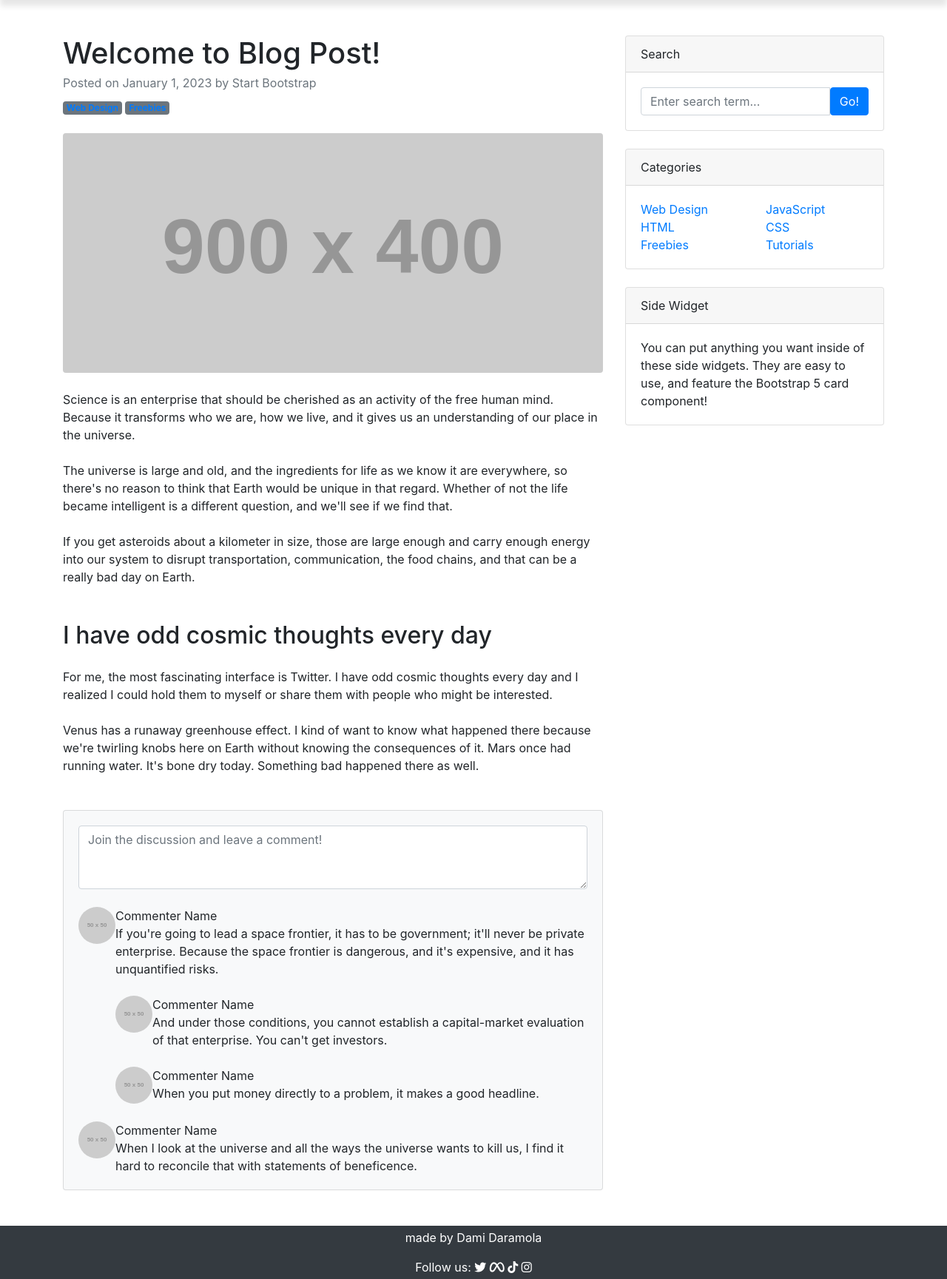
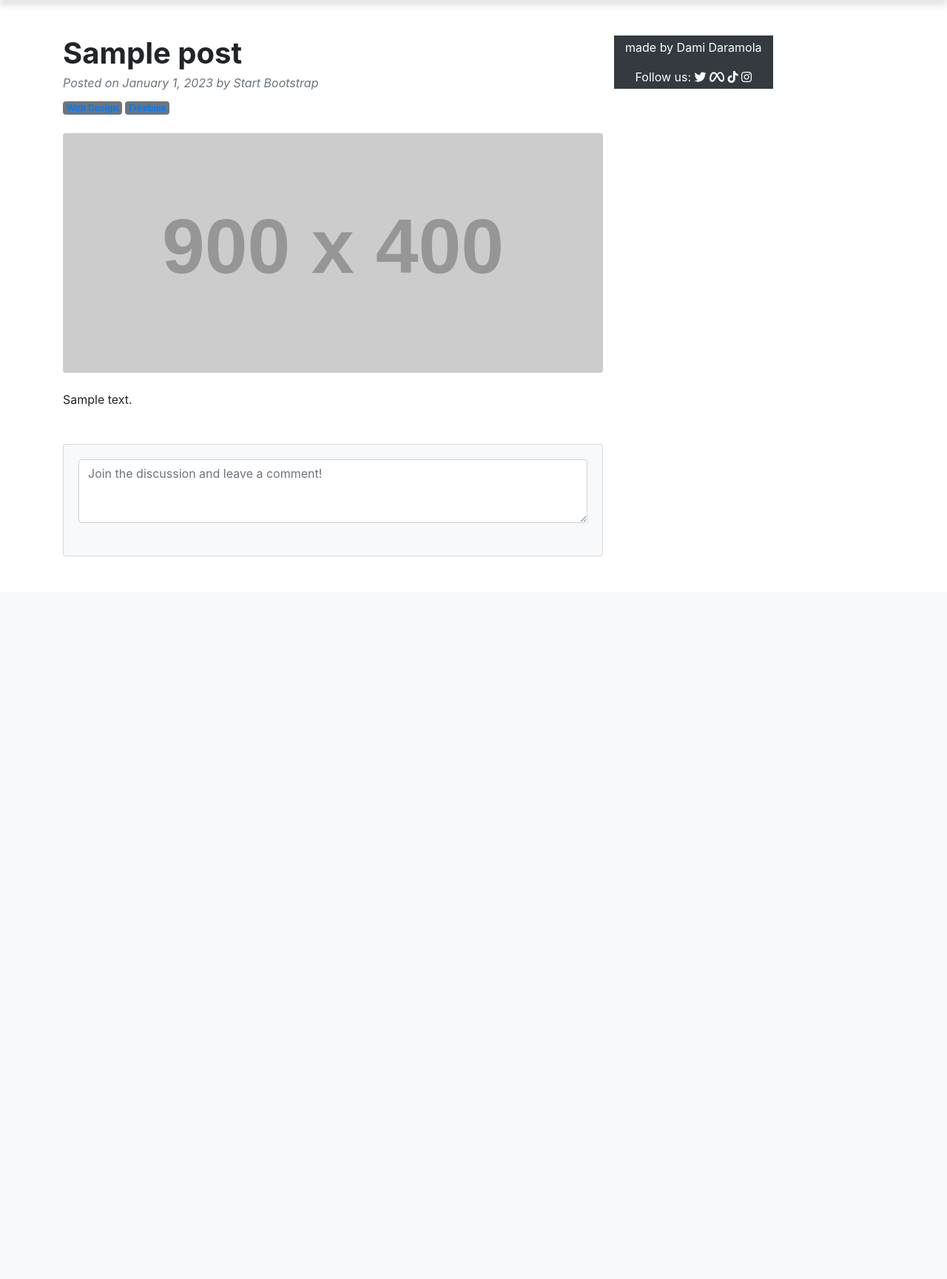
Before and after one commit to damidaramola/festive-fun-blog, a Django app: template blog/templates/single_post.html in a window 1280 px wide. Shown: the part 64-1793 px from the top of the page at 74% size. After the commit the page ends 816 px from the top, so only its background shows below. Run offline with Django 3.2, Linux system fonts and the light colour scheme; the template is opened without the code that fills it: values that come from a table or form of the project are taken from there, others are empty; tables that the repository leaves empty hold one stand-in row (values such as "Sample post"); grey boxes labelled with a size stand in for pictures from a placeholder-image service; parts of the project's set-up code (start-up, migrations or seed data) failed here and were passed over; some libraries are stand-ins or nearby versions.

Commit message:
remove status=1 from views.py to debug error

```diff
--- a/blog/templates/single_post.html
+++ b/blog/templates/single_post.html
@@ -9,23 +9,18 @@
                 <!-- Post header-->
                 <header class="mb-4">
                     <!-- Post title-->
-                    <h1 class="fw-bolder mb-1">Welcome to Blog Post!</h1>
+                    <h1 class="font-weight-bolder mb-1">{{post.title}}</h1>
                     <!-- Post meta content-->
-                    <div class="text-muted fst-italic mb-2">Posted on January 1, 2023 by Start Bootstrap</div>
+                    <div class="text-muted font-italic mb-2">Posted on January 1, 2023 by Start Bootstrap</div>
                     <!-- Post categories-->
                     <a class="badge bg-secondary text-decoration-none link-light" href="#!">Web Design</a>
                     <a class="badge bg-secondary text-decoration-none link-light" href="#!">Freebies</a>
                 </header>
                 <!-- Preview image figure-->
-                <figure class="mb-4"><img class="img-fluid rounded" src="https://dummyimage.com/900x400/ced4da/6c757d.jpg" alt="..."></figure>
-                <!-- Post content-->
+                <figure class="mb-4"><img class="img-fluid rounded" src="https://dummyimage.com/900x400/ced4da/6c757d.jpg" alt="..." /></figure>
+                <!-- Post content- replace with post content from django-->
                 <section class="mb-5">
-                    <p class="fs-5 mb-4">Science is an enterprise that should be cherished as an activity of the free human mind. Because it transforms who we are, how we live, and it gives us an understanding of our place in the universe.</p>
-                    <p class="fs-5 mb-4">The universe is large and old, and the ingredients for life as we know it are everywhere, so there's no reason to think that Earth would be unique in that regard. Whether of not the life became intelligent is a different question, and we'll see if we find that.</p>
-                    <p class="fs-5 mb-4">If you get asteroids about a kilometer in size, those are large enough and carry enough energy into our system to disrupt transportation, communication, the food chains, and that can be a really bad day on Earth.</p>
-                    <h2 class="fw-bolder mb-4 mt-5">I have odd cosmic thoughts every day</h2>
-                    <p class="fs-5 mb-4">For me, the most fascinating interface is Twitter. I have odd cosmic thoughts every day and I realized I could hold them to myself or share them with people who might be interested.</p>
-                    <p class="fs-5 mb-4">Venus has a runaway greenhouse effect. I kind of want to know what happened there because we're twirling knobs here on Earth without knowing the consequences of it. Mars once had running water. It's bone dry today. Something bad happened there as well.</p>
+                    <p>{{post.body}}</p>
                 </section>
             </article>
             <!-- Comments section-->
@@ -34,83 +29,7 @@
                     <div class="card-body">
                         <!-- Comment form-->
                         <form class="mb-4"><textarea class="form-control" rows="3" placeholder="Join the discussion and leave a comment!"></textarea></form>
-                        <!-- Comment with nested comments-->
-                        <div class="d-flex mb-4">
-                            <!-- Parent comment-->
-                            <div class="flex-shrink-0"><img class="rounded-circle" src="https://dummyimage.com/50x50/ced4da/6c757d.jpg" alt="..."></div>
-                            <div class="ms-3">
-                                <div class="fw-bold">Commenter Name</div>
-                                If you're going to lead a space frontier, it has to be government; it'll never be private enterprise. Because the space frontier is dangerous, and it's expensive, and it has unquantified risks.
-                                <!-- Child comment 1-->
-                                <div class="d-flex mt-4">
-                                    <div class="flex-shrink-0"><img class="rounded-circle" src="https://dummyimage.com/50x50/ced4da/6c757d.jpg" alt="..."></div>
-                                    <div class="ms-3">
-                                        <div class="fw-bold">Commenter Name</div>
-                                        And under those conditions, you cannot establish a capital-market evaluation of that enterprise. You can't get investors.
-                                    </div>
-                                </div>
-                                <!-- Child comment 2-->
-                                <div class="d-flex mt-4">
-                                    <div class="flex-shrink-0"><img class="rounded-circle" src="https://dummyimage.com/50x50/ced4da/6c757d.jpg" alt="..."></div>
-                                    <div class="ms-3">
-                                        <div class="fw-bold">Commenter Name</div>
-                                        When you put money directly to a problem, it makes a good headline.
-                                    </div>
-                                </div>
-                            </div>
-                        </div>
-                        <!-- Single comment-->
-                        <div class="d-flex">
-                            <div class="flex-shrink-0"><img class="rounded-circle" src="https://dummyimage.com/50x50/ced4da/6c757d.jpg" alt="..."></div>
-                            <div class="ms-3">
-                                <div class="fw-bold">Commenter Name</div>
-                                When I look at the universe and all the ways the universe wants to kill us, I find it hard to reconcile that with statements of beneficence.
-                            </div>
-                        </div>
-                    </div>
-                </div>
+
             </section>
         </div>
-        <!-- Side widgets-->
-        <div class="col-lg-4">
-            <!-- Search widget-->
-            <div class="card mb-4">
-                <div class="card-header">Search</div>
-                <div class="card-body">
-                    <div class="input-group">
-                        <input class="form-control" type="text" placeholder="Enter search term..." aria-label="Enter search term..." aria-describedby="button-search">
-                        <button class="btn btn-primary" id="button-search" type="button">Go!</button>
-                    </div>
-                </div>
-            </div>
-            <!-- Categories widget-->
-            <div class="card mb-4">
-                <div class="card-header">Categories</div>
-                <div class="card-body">
-                    <div class="row">
-                        <div class="col-sm-6">
-                            <ul class="list-unstyled mb-0">
-                                <li><a href="#!">Web Design</a></li>
-                                <li><a href="#!">HTML</a></li>
-                                <li><a href="#!">Freebies</a></li>
-                            </ul>
-                        </div>
-                        <div class="col-sm-6">
-                            <ul class="list-unstyled mb-0">
-                                <li><a href="#!">JavaScript</a></li>
-                                <li><a href="#!">CSS</a></li>
-                                <li><a href="#!">Tutorials</a></li>
-                            </ul>
-                        </div>
-                    </div>
-                </div>
-            </div>
-            <!-- Side widget-->
-            <div class="card mb-4">
-                <div class="card-header">Side Widget</div>
-                <div class="card-body">You can put anything you want inside of these side widgets. They are easy to use, and feature the Bootstrap 5 card component!</div>
-            </div>
-        </div>
-    </div>
-</div>
 {% endblock %}
--- a/blog/urls.py
+++ b/blog/urls.py
@@ -4,7 +4,6 @@ from . import views
 app_name = 'blog'
 
 urlpatterns = [
-
  path('', views.home_list, name='homepage'),
  path('<slug:post>/', views.single_post, name='single_post'),
 ]
--- a/blog/views.py
+++ b/blog/views.py
@@ -1,4 +1,4 @@
-from django.shortcuts import render, get_object_or_404
+from django.shortcuts import render,  get_object_or_404
 from .models import Post
 from django.views import generic
 
@@ -16,5 +16,5 @@ def home_list(request):
 
 
 def single_post(request, post):
-    post = get_object_or_404(Post, slug=post, status=1)
+    post = get_object_or_404(Post, slug=post)
     return render(request, 'single_post.html', {'post': post})
```
